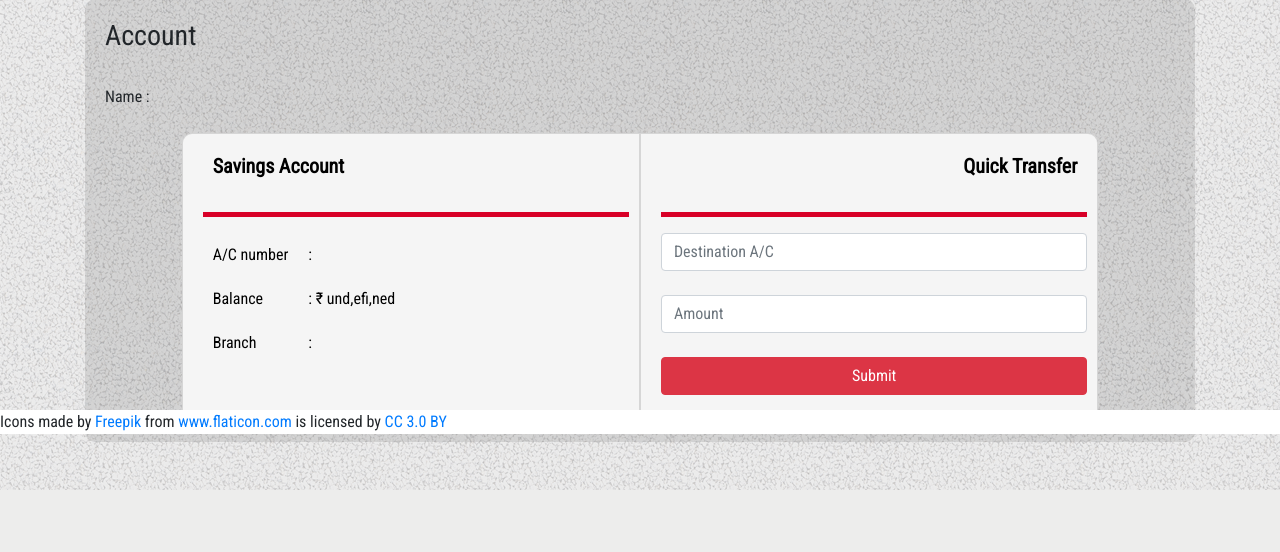
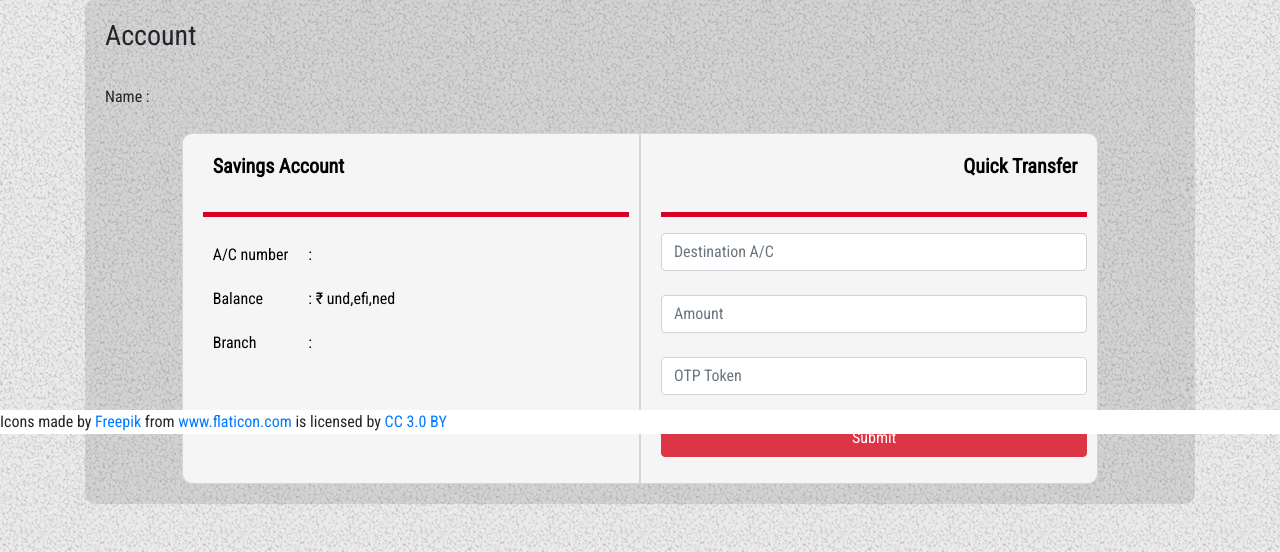
Before and after one commit to shubhangsati/secureBankingApplication, a Flask app: template templates/index.html in a window 1280 px wide. Shown: the part 366-918 px from the top of the page. Before the commit the page ends 856 px from the top, so only its background shows below. Run offline with Flask 2, Linux system fonts and the light colour scheme; the template is opened without the code that fills it, so the values that code supplies are empty; some libraries are stand-ins or nearby versions.

Commit message:
tabs-fix

```diff
--- a/app.py
+++ b/app.py
@@ -302,6 +302,11 @@ def test():
 @login_required
 @check_external
 def quicktransfer():
+    otp_result = verifyOTP()
+    if otp_result is not True:
+        flash(otp_result)
+        return redirect(url_for('index'))
+
     if 'destinationAC' in request.form:
         destinationAC = request.form['destinationAC']
     else:
@@ -338,6 +343,11 @@ def quicktransfer():
 @login_required
 @check_external
 def debitMoney():
+    otp_result = verifyOTP()
+    if otp_result is not True:
+        flash(otp_result)
+        return redirect(url_for('index'))
+
     if 'amount' in request.form:
         amount = request.form['amount']
     else:
@@ -367,6 +377,11 @@ def debitMoney():
 @login_required
 @check_external
 def creditMoney():
+    otp_result = verifyOTP()
+    if otp_result is not True:
+        flash(otp_result)
+        return redirect(url_for('index'))
+
     if 'amount' in request.form:
         amount = request.form['amount']
     else:
@@ -471,17 +486,21 @@ def viewTransaction():
         # get transactions
         pt = fetchPendingTransactions()
         piilist = viewPIIReq()
-        return render_template('internal.html', pt=pt, piilist=piilist, vt=viewtransactions)
+        return render_template('internal.html', pt=pt, piilist=piilist, vt=viewtransactions, tab="transactions")
     else:
         flash('Invalid')
         return redirect(url_for('internal'))
-    return redirect(url_for('internal'))
 
 
 @app.route('/deleteUser', methods=['POST'])
 @login_required
 @check_internal
 def delUser():
+    otp_result = verifyOTP()
+    if otp_result is not True:
+        flash(otp_result)
+        return redirect(url_for('index'))
+
     if 'acnumber' in request.form:
         acnumber = request.form['acnumber']
         account = Account.objects(accountNumber=acnumber)
@@ -501,6 +520,20 @@ def delUser():
     return redirect(url_for('internal'))
 
 
+def verifyOTP():
+    if 'token' not in request.form:
+        return 'Enter OTP'
+
+    otp = request.form['token']
+    secret = User.objects(username=session['username'])[0].otp_secret
+    totp = pyotp.TOTP(secret)
+    if not totp.verify(otp):
+        return 'Incorrect OTP'
+
+    return True
+
+
+
 def is_int(n):
     try:
         int(n)
--- a/functions.py
+++ b/functions.py
@@ -93,11 +93,11 @@ def deleteUser(userID):
     for x in requests1:
         Requests.delete(x)
 
-    requests2 = Request.objects(dstUid=userID).allow_filtering()
+    requests2 = Requests.objects(dstUid=userID).allow_filtering()
     for x in requests2:
         Requests.delete(x)
 
-    piiapproval = Request.objects(uid=userID).allow_filtering()
+    piiapproval = PIIApproval.objects(uid=userID).allow_filtering()
     for x in piiapproval:
         PIIApproval.delete(x)
 
--- a/templates/index.html
+++ b/templates/index.html
@@ -83,6 +83,9 @@ style="margin-top: 5%; background: rgba(0, 0, 0, 0.1); padding: 20px; border-rad
                             <input class="form-control" type="text" id="amount"
                             name="amount" placeholder="Amount"> <br>
 
+                            <input class="form-control" type="text" id="token"
+                            name="token" placeholder="OTP Token"> <br>
+
                             <input type="submit" class="btn btn-danger" style="width:100%;">
                         </form>
                     </div>
@@ -131,6 +134,9 @@ style="margin-top: 5%; background: rgba(0, 0, 0, 0.1); padding: 20px; border-rad
                             <input class="form-control" type="text" id="amount"
                             name="amount" placeholder="Amount"> <br>
 
+                            <input class="form-control" type="text" id="token"
+                            name="token" placeholder="OTP Token"> <br>
+
                             <input type="submit" class="btn btn-danger" style="width:100%;">
                         </form>
                     </div>
@@ -149,6 +155,9 @@ style="margin-top: 5%; background: rgba(0, 0, 0, 0.1); padding: 20px; border-rad
                             <input class="form-control" type="text" id="amount"
                             name="amount" placeholder="Amount"> <br>
 
+                            <input class="form-control" type="text" id="token"
+                            name="token" placeholder="OTP Token"> <br>
+
                             <input type="submit" class="btn btn-danger" style="width:100%;">
                         </form>
                     </div>
@@ -166,6 +175,9 @@ style="margin-top: 5%; background: rgba(0, 0, 0, 0.1); padding: 20px; border-rad
                         <form action="/credit" method="POST">
                             <input class="form-control" type="text" id="amount"
                             name="amount" placeholder="Amount"> <br>
+
+                            <input class="form-control" type="text" id="token"
+                            name="token" placeholder="OTP Token"> <br>
 
                             <input type="submit" class="btn btn-danger" style="width:100%;">
                         </form>
@@ -198,7 +210,7 @@ style="margin-top: 5%; background: rgba(0, 0, 0, 0.1); padding: 20px; border-rad
             style="border-top-left-radius: 0; border-bottom-left-radius: 0; margin-left: 10px;">
                 <label for="address">Address</label>
                 <textarea class="form-control" name="address" id="address" required rows="5">
-                    {{ details["address"] }}
+{{ details["address"] }}
                 </textarea> <br>
 
                 <label for="phone">Phone</label>
```
Also changed, not shown: db_create.py (+14 -0 lines), templates/internal.html (+13 -3 lines).
